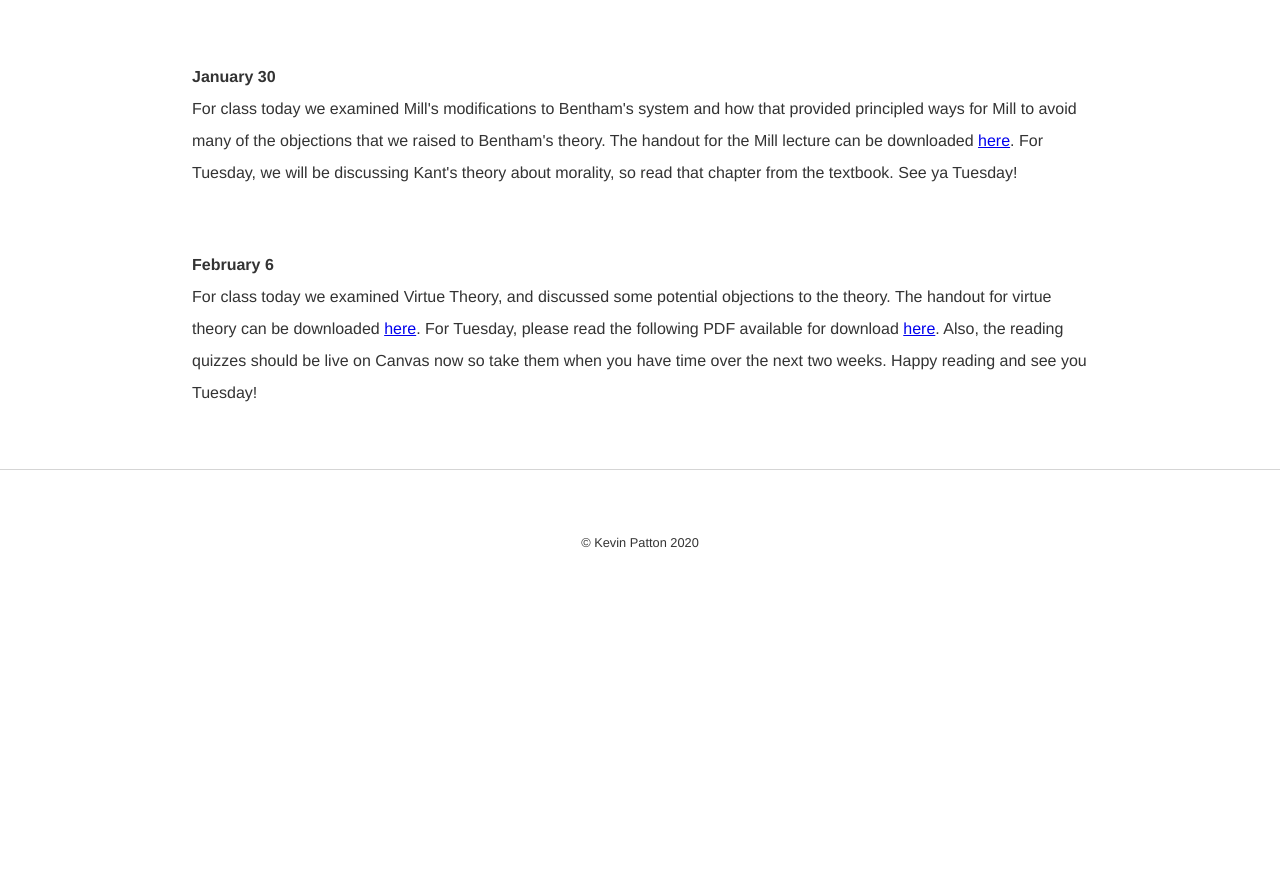
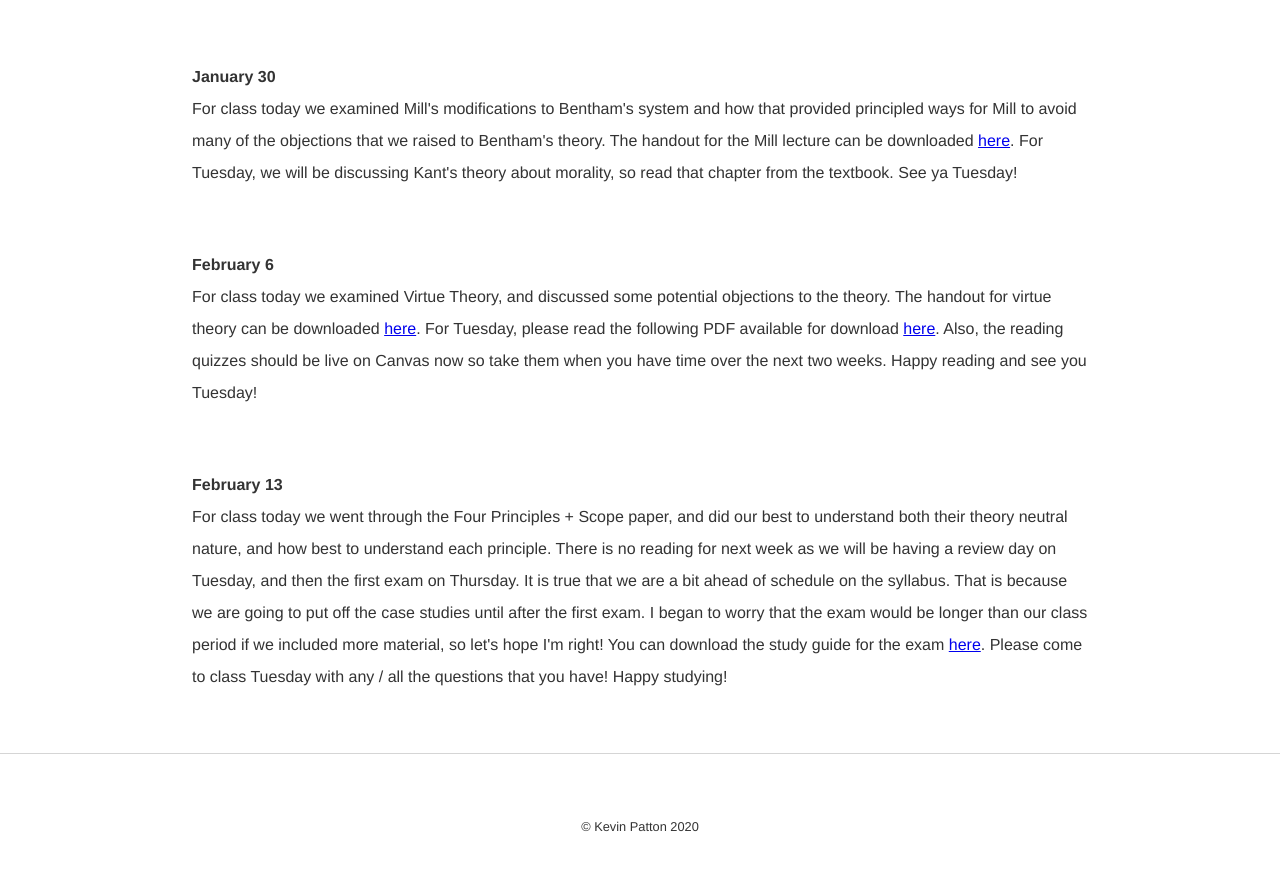
Before and after one commit to kevinjpatton/kevinjpatton.github.io, a Jekyll site: the page built from teaching/phil_365/index.html, in a window 1280 px wide and 900 px high, scrolled down 1200 px. Shown: the top 871 px of the window. Built offline with Jekyll 4.4.1, drawn with Linux system fonts in a browser that asks for light colours; Markdown is read by kramdown in place of the engine named in the settings; before the commit the page ends 1816 px from its top, so only the background shows below that.

Commit message:
Update index.html

```diff
--- a/teaching/phil_365/index.html
+++ b/teaching/phil_365/index.html
@@ -18,3 +18,5 @@ For class today we examined Bentham's hedonistic core, and how that played out i
 For class today we examined Mill's modifications to Bentham's system and how that provided principled ways for Mill to avoid many of the objections that we raised to Bentham's theory.  The handout for the Mill lecture can be downloaded <a href="https://kevinjpatton.github.io/teaching/phil_2030/Handout_Mill.pdf" target="_blank">here</a>.  For Tuesday, we will be discussing Kant's theory about morality, so read that chapter from the textbook.  See ya Tuesday!</p>
 <p><b>February 6</b><br>
 For class today we examined Virtue Theory, and discussed some potential objections to the theory.  The handout for virtue theory can be downloaded <a href="/teaching/phil_2030/Handout_Virtue.pdf" target="_blank">here</a>.  For Tuesday, please read the following PDF available for download <a href="/teaching/phil_365/4PrincPlusScope.pdf" target="_blank">here</a>.  Also, the reading quizzes should be live on Canvas now so take them when you have time over the next two weeks.  Happy reading and see you Tuesday!</p>
+<p><b>February 13</b><br>
+For class today we went through the Four Principles + Scope paper, and did our best to understand both their theory neutral nature, and how best to understand each principle.  There is no reading for next week as we will be having a review day on Tuesday, and then the first exam on Thursday.  It is true that we are a bit ahead of schedule on the syllabus.  That is because we are going to put off the case studies until after the first exam.  I began to worry that the exam would be longer than our class period if we included more material, so let's hope I'm right!  You can download the study guide for the exam <a href="/teaching/phil_365/Handout - Exam 1 Review.pdf" target="_blank">here</a>.  Please come to class Tuesday with any / all the questions that you have!  Happy studying!</p?
```
